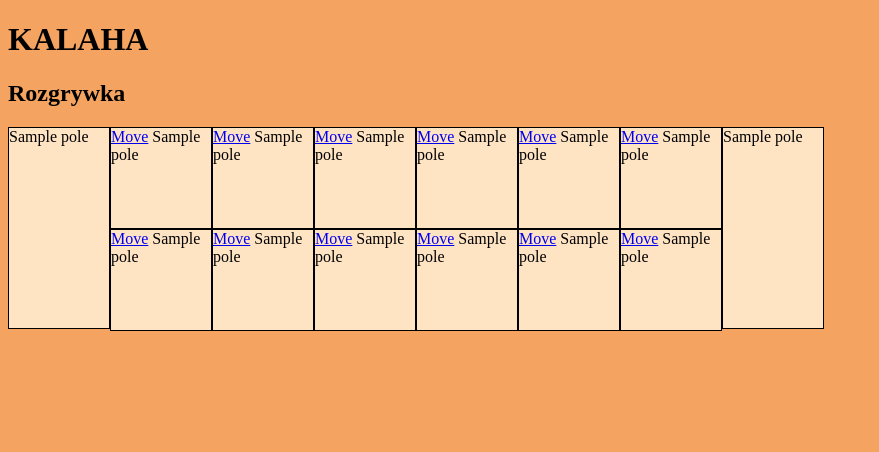
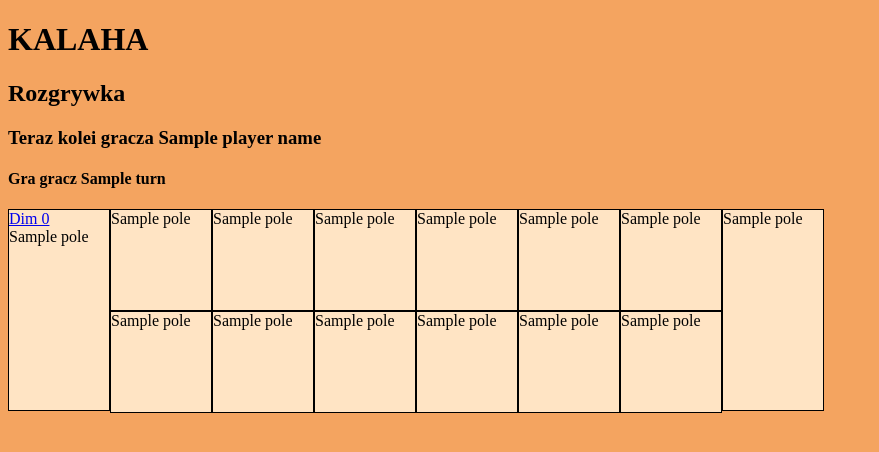
Before and after one commit to anavrublevska/Kalaha, a Flask app: template templates/pageGame.html in a window 1280 px wide. Shown: the top 452 px of the page, without its empty margins (0-879 px from the left). Run offline with Flask 2, Linux system fonts and the light colour scheme; the template is opened without the code that fills it: most values are stand-ins (such as "Sample title", 1, 10 or a date in 2020).

Commit message:
21.01evecommit

```diff
--- a/app.py
+++ b/app.py
@@ -13,102 +13,154 @@ class Player:
     def __init__(self, name):
         self.name = name
 
+def starting():
+    global gra
+    global board
+    global turn
+    board = Game()
+    global player1
+    global player2
+
+
+
 # board = make_board()
 # board = Game()
-@app.route('/pageOne')
+@app.route('/')
 def stronaOne():
     return render_template('pageOne.html')
 #
-# @app.route('/register', methods=['GET', 'POST'])
-# def register():
-#     form = GameForm()
-#     if form.validate_on_submit():
-#         global playerOn
-#         global playerTw
-#         playerOn = Player(name=form.playerOne.data)
-#         playerTw = Player(name=form.playerTwo.data)
-#         return redirect(url_for('pageGame'))
-#     return render_template('form.html', title='Form', form=form)
+@app.route('/register', methods=['GET', 'POST'])
+def register():
+    global player1
+    global player2
+    form = GameForm()
+    if form.validate_on_submit():
+        player1 = Player(name=form.playerOne.data)
+        player2 = Player(name=form.playerTwo.data)
+        return redirect(url_for('pageGame'))
+    return render_template('form.html', title='Form', form=form)
 
 @app.route('/pageGame', methods=['GET', 'POST'])
 def pageGame():
+    # global board was
+    # board = Game() was
     global board
-    board = Game()
-    # nameOne = requests.post('register', 'playerOne')
-    # nameTwo = requests.post('register', 'playerTwo')
-    # print(playerOn.name)
-    # print(playerTw.name)
+    starting()
     global player1
     global player2
-    player1 = Player('Ana')
-    player2 = Player('two')
-    return render_template('pageGame.html', poles=board.poles)
+    global players
+    global turn
+    global playerName
+    turn = 0
+    players = [player1, player2]
+    playerName = players[turn].name
+    return render_template('pageGame.html', poles=board.poles, playerName=playerName, player1=player1, player2=player2, board=board, turn=turn)
 
-@app.route('/move/<int:id>')
+@app.route('/move/<int:id>', methods=['GET', 'POST'])
 def move(id):
-    # global board
-    # board = pageGame()
-    # polowaOne = []
-    # polowaTwo = []
-    # el = 6
-    # for n in range(8, 13):
-    #     polowaOne.append(board.poles[n])
-    #
-    # for k in range(1, 6):
-    #     polowaTwo.append(board.poles[k])
-    #
-    start = id
-    ilosc = board.poles[id] #ilosc = 4 id =3
-    lastp = (start + ilosc)%14
-    opp_lastp = 14 - lastp
-    board.poles[id] = 0 #empty one which waas start
+
+    global playerName
+    global turn
+    global players
+    global changeTurn
+
+    changeTurn = True
+
+    strona0 = [8,9,10,11,12,13]
+    strona1 = [1,2,3,4,5,6]
+
+    start = id #start to startowe pole
+    ilosc = board.poles[id] #ilosc kamieni
+    lastp = (start + ilosc) % 14 #ostatnie pole
+    opp_lastp = (14 - lastp) % 14 #opposite ostatniegopola
+    board.poles[id] = 0 #empty one which was start
+
     while (ilosc > 0):
-        if (ilosc == 1):
-            if ((board.poles[lastp] == 0) & (lastp != 0) & (lastp != 7)):
-                board.poles[7] += board.poles[opp_lastp]
-                board.poles[opp_lastp] = 0
-                board.poles[7] += 1
-                board.poles[id] = 0
-                ilosc = 0
-            else:
-                id += 1
-                id %= 14
-                board.poles[id] += 1
-                ilosc = 0
+        if (ilosc == 1): #ostatni kamyk
+            if ((lastp == 0) or (lastp == 7)):
+                if (lastp == 0): #dim of player0
+                    if (turn == 0): #kolej gracza 0 => nie zmienia sie turn
+                        changeTurn = False
+                    id += 1
+                    id %= 14
+                    board.poles[id] += 1
+                    ilosc = 0
+                if (lastp == 7): #dim of player1
+                    if (turn == 1): #kolej gracza 1
+                        changeTurn = False #nie zmienia sie turn
+                    id += 1
+                    id %= 14
+                    board.poles[id] += 1
+                    ilosc = 0
+            else: #eto obycznoe pole
+                if (board.poles[lastp] == 0): #puste
+                    if (board.poles[opp_lastp] != 0): #opposite niepuste
+                        if ((lastp in strona0) and (turn == 0)):
+                            board.poles[0] += board.poles[opp_lastp]  # trafia do domu gracza 1 jesli to byl jego ruch
+                            board.poles[0] += 1
+                            board.poles[opp_lastp] = 0
+                            board.poles[lastp] = 0
+                            ilosc = 0
+                            changeTurn = False
+                        elif ((lastp in strona1) and (turn == 1)):
+                            board.poles[7] += board.poles[opp_lastp]  # trafia do domu gracza 1 jesli to byl jego ruch
+                            board.poles[7] += 1
+                            board.poles[opp_lastp] = 0
+                            board.poles[lastp] = 0
+                            ilosc = 0
+                            changeTurn = False
+                        else:
+                            id += 1
+                            id %= 14
+                            board.poles[id] += 1
+                            ilosc -= 1
+                            changeTurn = True
+                    else: # opposite puste
+                        id += 1
+                        id %= 14
+                        board.poles[id] += 1
+                        ilosc -= 1
+                        changeTurn = True
+                else: #nepuste
+                    id += 1
+                    id %= 14
+                    board.poles[id] += 1
+                    ilosc -= 1
+                    changeTurn = True
         else:
-            id += 1
-            id %= 14
-            board.poles[id] += 1
-            ilosc -= 1
+           id += 1
+           id %= 14
+           board.poles[id] += 1
+           ilosc -= 1
+
+
     if ((board.poles[8] == 0) & (board.poles[9] == 0) & (board.poles[10] == 0) & (board.poles[11] == 0) & (board.poles[12] == 0) & (board.poles[13] == 0)):
-        for k in range(1, 6):
+        for k in range(0, 6):
             board.poles[7] += board.poles[k]
-        return redirect(url_for('endGame'))
+        sum = board.poles[7]
+        return redirect(url_for('endGame', sum=sum))
     if ((board.poles[1] == 0) & (board.poles[2] == 0) & (board.poles[3] == 0) & (board.poles[4] == 0) & (board.poles[5] == 0) & (board.poles[6] == 0)):
         for a in range(8, 13):
             board.poles[0] += board.poles[a]
-        return redirect(url_for('endGame'))
-    return render_template('pageGame.html', poles=board.poles)
+        sum = board.poles[0]
+        return redirect(url_for('endGame', sum=sum))
+    if (changeTurn == True):
+        turn = (turn+1) % 2
+
+    playerName = players[turn].name
+
+    return render_template('pageGame.html', poles=board.poles, playerName=playerName, turn=turn)
 
 @app.route('/endgame')
 def endGame():
+    global winner
     if board.poles[7] > board.poles[0]:
-        print('PlayerTwo wins!')
+        winner = 'PlayerTwo wins!'
     if board.poles[7] < board.poles[0]:
-        print('PlayerOne wins!')
+        winner = 'PlayerOne wins!'
     if board.poles[7] == board.poles[0]:
-        print('Its a draw!')
-    return render_template('endGame.html')
-
-
-
-
-
-
-
-
-
-
+        winner = 'Its a draw!'
+    return render_template('endGame.html', winner=winner)
 
 
 if __name__ == "__main__":
--- a/templates/endGame.html
+++ b/templates/endGame.html
@@ -6,5 +6,7 @@
 </head>
 <body>
 
+{{ winner }}
+
 </body>
 </html>
--- a/templates/form.html
+++ b/templates/form.html
@@ -2,12 +2,12 @@
 <html lang="en">
 <head>
     <meta charset="UTF-8">
-    <title>Title</title>
+    <title>Register</title>
 </head>
 
 {% block content %}
     <div class="content-section">
-    <form method="POST" action="pageGame">
+    <form method="POST" action="">
         {{ form.hidden_tag() }}
         {{ form.playerOne }}
         {{ form.playerTwo }}
--- a/templates/pageGame.html
+++ b/templates/pageGame.html
@@ -15,64 +15,95 @@
 <body>
   <h1> KALAHA </h1>
   <h2> Rozgrywka </h2>
+  <h3>Teraz kolei gracza {{ playerName }}</h3>
+  <h4>Gra gracz {{ turn }}</h4>
   <div class="container">
-      <div class="home column">{{ poles[0] }}</div>
+      <div class="home column">
+          <a href="pageGame.html">Dim 0 </a>
+          {{ poles[0] }}
+      </div>
+
       <div class="column">
            <div>
+               {% if ((turn == 0) and (poles[13] != 0)) %}
                    <a href="/move/13">Move</a>
+               {% endif %}
                {{ poles[13] }}
            </div>
            <div>
+               {% if ((turn == 1) and (poles[1] != 0)) %}
                    <a href="/move/1">Move</a>
+               {% endif %}
                {{ poles[1] }}
            </div>
       </div>
       <div class="column">
+{#           <div class="count_{{ poles[12] }}">#}
           <div>
+              {% if ((turn == 0) and (poles[12] != 0)) %}
                    <a href="/move/12">Move</a>
+               {% endif %}
                {{ poles[12] }}
            </div>
            <div>
+               {% if ((turn == 1) and (poles[2] != 0)) %}
                    <a href="/move/2">Move</a>
+               {% endif %}
                {{ poles[2] }}</div>
       </div>
       <div class="column">
            <div>
+               {% if ((turn == 0) and (poles[11] != 0)) %}
                    <a href="/move/11">Move</a>
+               {% endif %}
                {{ poles[11] }}
            </div>
            <div>
+               {% if ((turn == 1) and (poles[3] != 0)) %}
                    <a href="/move/3">Move</a>
+               {% endif %}
                {{ poles[3] }}
            </div>
       </div>
       <div class="column">
            <div>
+               {% if ((turn == 0) and (poles[10] != 0)) %}
                    <a href="/move/10">Move</a>
+               {% endif %}
                {{ poles[10] }}
            </div>
            <div>
+               {% if ((turn == 1) and (poles[4] != 0)) %}
                    <a href="/move/4">Move</a>
+               {% endif %}
                {{ poles[4] }}
            </div>
       </div>
       <div class="column">
            <div>
+               {% if ((turn == 0) and (poles[9] != 0)) %}
                    <a href="/move/9">Move</a>
+               {% endif %}
                {{ poles[9] }}
            </div>
            <div>
+               {% if ((turn == 1) and (poles[5] != 0)) %}
                    <a href="/move/5">Move</a>
+               {% endif %}
                {{ poles[5] }}
            </div>
       </div>
       <div class="column">
            <div>
+               {% if ((turn == 0) and (poles[8] != 0)) %}
                    <a href="/move/8">Move</a>
+               {% endif %}
                {{ poles[8] }}
            </div>
            <div>
+               {% if ((turn == 1) and (poles[6] != 0)) %}
                    <a href="/move/6">Move</a>
+               {% endif %}
                {{ poles[6] }}
            </div>
       </div>
--- a/templates/pageOne.html
+++ b/templates/pageOne.html
@@ -16,8 +16,8 @@
   <h1> KALAHA </h1>
   <h2> Wybierz tryb rozgrywki </h2>
 
-  <a href="/pageGame">Gra z komputerem</a>
-  <a href="">Hot-seat</a>
+  <a href="">Gra z komputerem</a>
+  <a href="/register">Hot-seat</a>
   <a href="">Multiplayer online</a>
   <script src="js/scripts.js"></script>
 </body>
```
Lines whose indentation alone changed are shown as unchanged.
